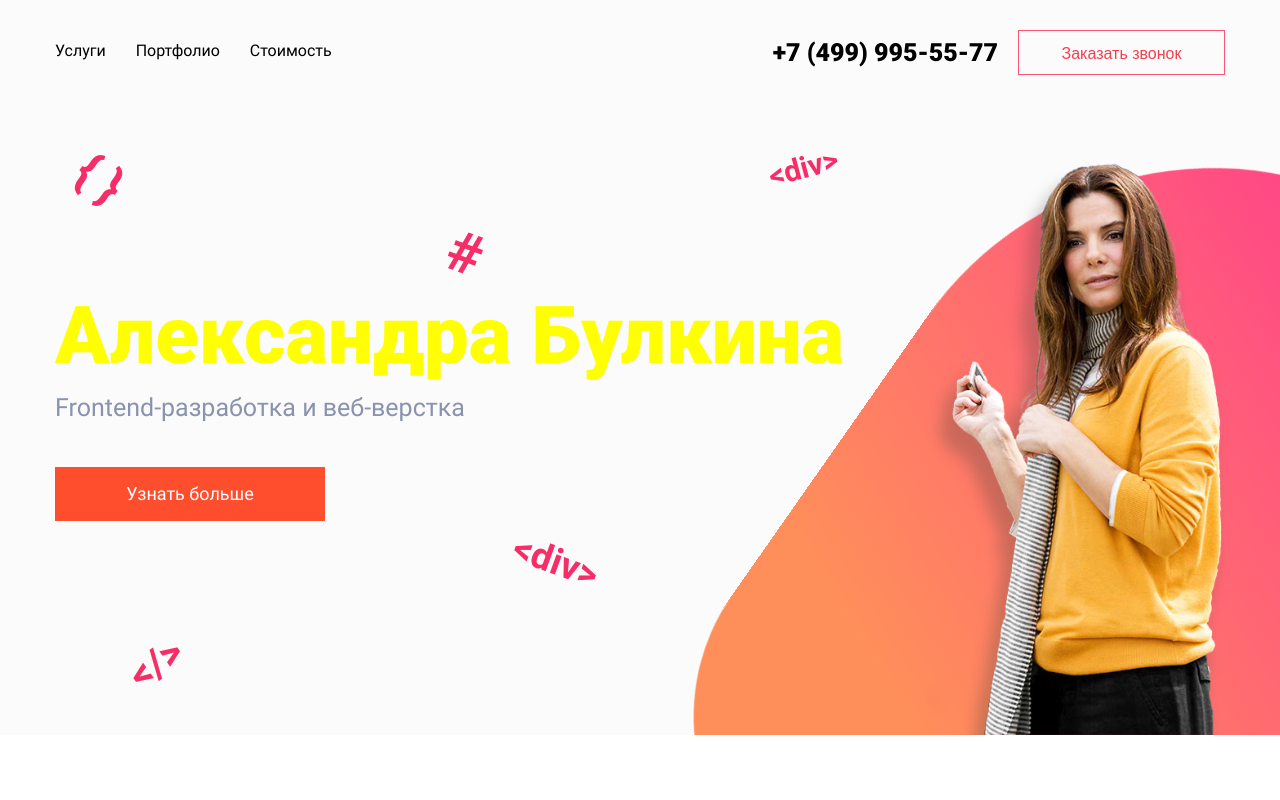
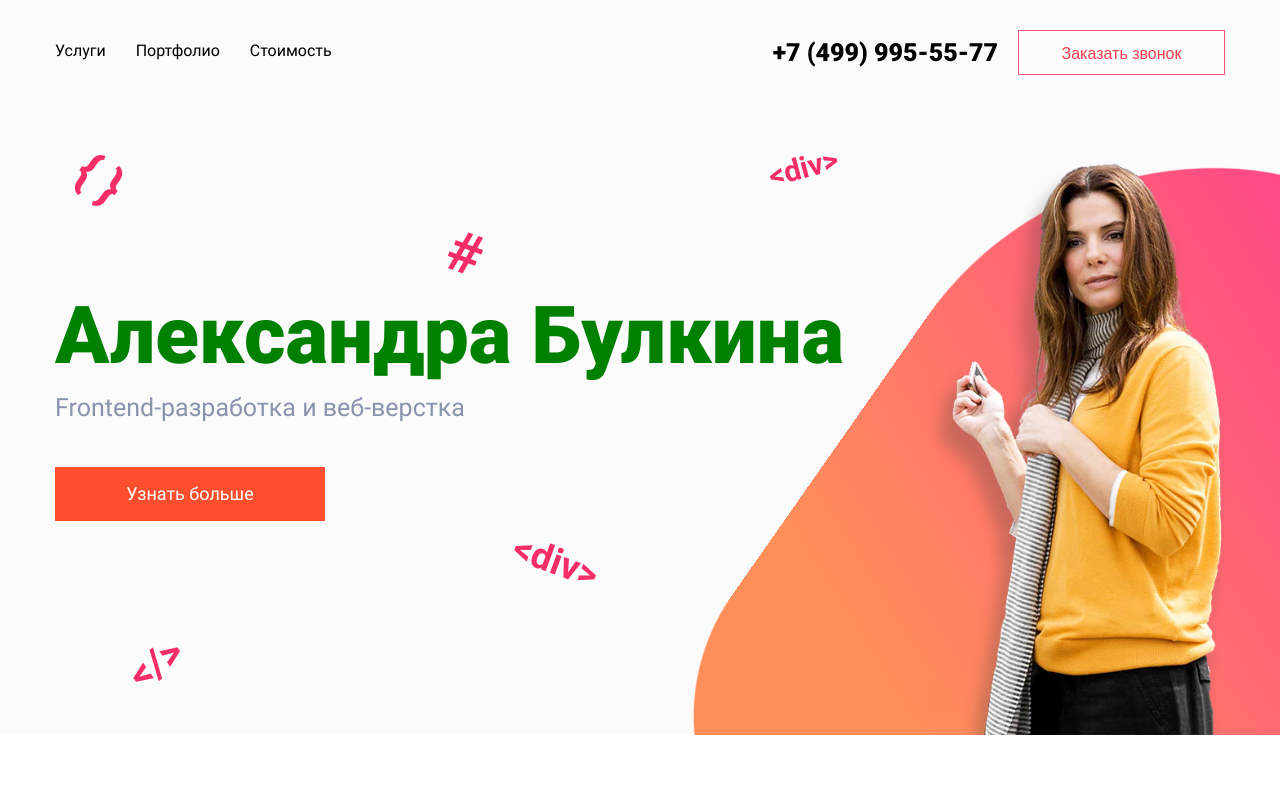
Before and after one commit to te-ta/sasha, a plain HTML site: page index.html in a window 1280 px wide. Shown: the top 800 px of the page. Drawn offline with nearby package versions, Linux system fonts and the light colour scheme; files whose address does not match are found by name.

Commit message:
Update index.html

```diff
--- a/index.html
+++ b/index.html
@@ -61,7 +61,7 @@
 			<div class="first__tag first__slashtag slashtag"></div>
 			<div class="flex container first__container">
 				<div class="first__text">
-					<h1 class="first__title" style="color:yellow;">Александра Булкина</h1>
+					<h1 class="first__title" style="color:green;">Александра Булкина</h1>
 					<h2 class="first__subtitle">Frontend-разработка и&nbsp;веб&#8209;верстка</h2>
 					<a href="#price" class="first__button button_red">Узнать больше</a>
 				</div>
```
